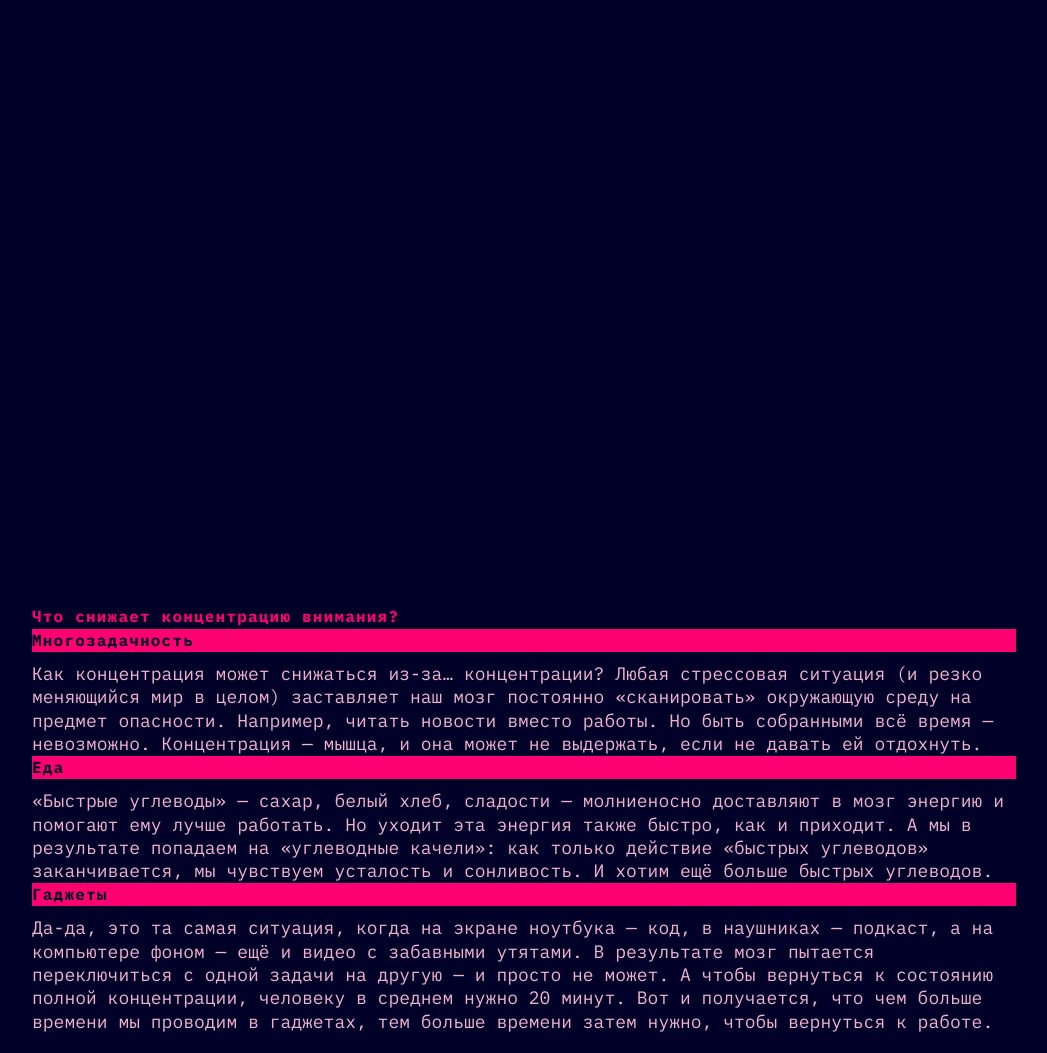
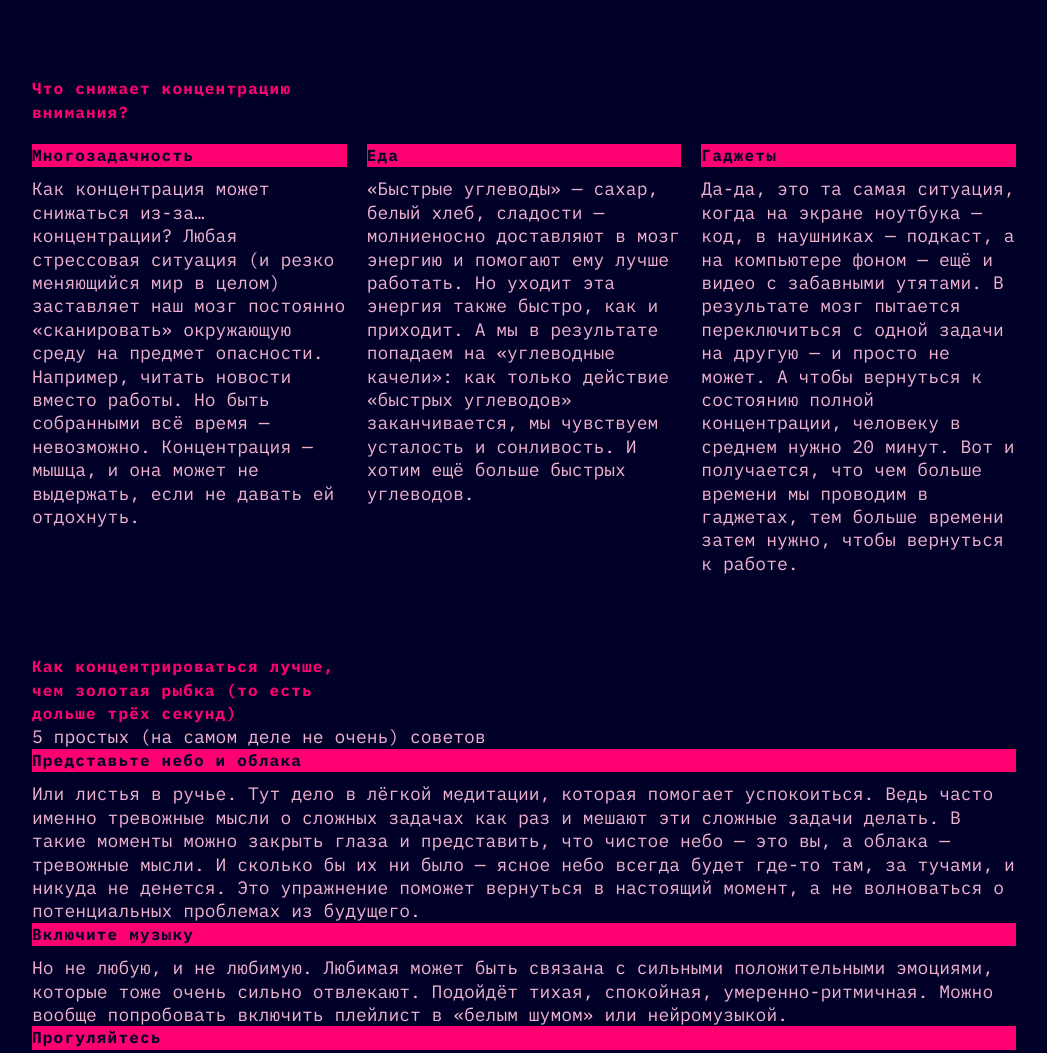
Before and after one commit to tsatsynav/slozhno-sosredotochitsya, a plain HTML site: page index.html in a window 1280 px wide. Shown: the part 1243-2296 px from the top of the page, without its empty margins (116-1163 px from the left). Drawn offline with Linux system fonts and the light colour scheme.

Commit message:
add reasons

```diff
--- a/index.html
+++ b/index.html
@@ -97,7 +97,7 @@
       </section>
       <section class="reasons">
         <h2 class="section-title">Что снижает концентрацию внимания?</h2>
-        <ul class="section__list">
+        <ul class="reasons__list">
           <li class="section__item">
             <article class="card">
               <h3 class="article-title">Многозадачность</h3>
--- a/styles/globals.css
+++ b/styles/globals.css
@@ -95,6 +95,7 @@ body {
 }
 
 .section-title {
+  max-inline-size: 315px;
   font-size: 16px;
   font-weight: 700;
   letter-spacing: 1.2px;
--- a/styles/style.css
+++ b/styles/style.css
@@ -41,12 +41,6 @@
   align-self: end;
 }
 
-@media (min-width: 1200px) and (max-width: 1400px) {
-  .block {
-    /* Стили блока при ширине окна просмотра >= 1200px и <= 1400px */
-  }
-}
-
 @media (min-width: 375px) and (max-width: 768px) {
   .header__text {
     max-inline-size: 364px;
@@ -54,6 +48,9 @@
 }
 
 /* <<<------ 2.MAIN ------>>> */
+
+/* <<<------ MAIN sections ------>>> */
+/* <<<------ 2.1.difficulties ------>>> */
 
 .main {
   display: flex;
@@ -64,7 +61,6 @@
 .difficulties {
   display: grid;
   grid-template-columns: repeat(3, 1fr);
-  grid-template-rows: repeat(2, 1fr);
   gap: 20px;
 }
 
@@ -82,10 +78,19 @@
   gap: 10px;
 }
 
-/* <<<------ MAIN sections ------>>> */
-/* <<<------ 2.1.difficulties ------>>> */
+/* <<<------ 2.2.reasons ------>>> */
 
-/* <<<------ 2.2.reasons ------>>> */
+.reasons {
+  display: flex;
+  flex-direction: column;
+  gap: 20px;
+}
+
+.reasons__list {
+  display: grid;
+  grid-template-columns: repeat(3, 1fr);
+  gap: 20px;
+}
 
 /* <<<------ 2.3.upgrade ------>>> */
 
```
